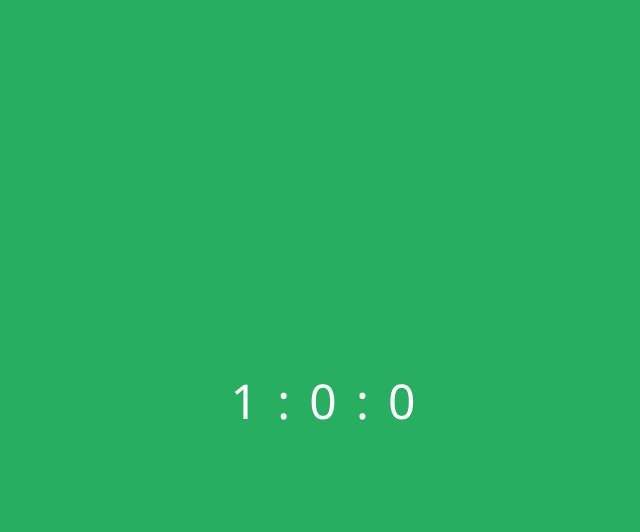
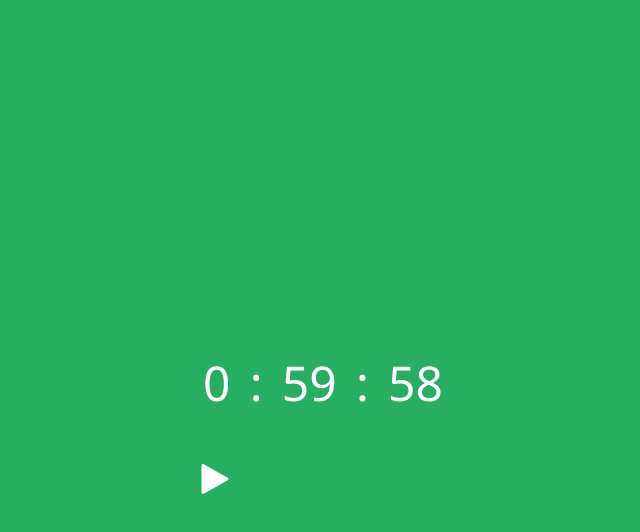
Before and after one commit to nafasebra/countdown, a React app: page / in a window 1280 px wide. Both pictures are taken after a click on the button "Go to time". Shown: the top 532 px of the page, without its empty margins (317-957 px from the left). Built offline with nearby package versions, Linux system fonts and the light colour scheme.

Commit message:
add play button

```diff
--- a/src/component/Timer.js
+++ b/src/component/Timer.js
@@ -6,7 +6,34 @@ import './timer.css'
 
 function Timer() {
 
-    const { time } = useContext(TimerContext);
+    const [playStatus, setPlayStatus] = useState(true);
+    const { time, setTime } = useContext(TimerContext);
+
+    function timeOut() {
+        if(time.second > 0){
+            setTime({
+                ...time,
+                second: time.second - 1
+            })
+        } else if(time.second === 0 && time.minute > 0) {
+            setTime({
+                ...time,
+                minute: time.minute - 1,
+                second: 59
+            })
+        } else if(time.second === 0 && time.minute === 0 && time.hours > 0){
+            setTime({
+                hours: time.hours - 1,
+                minute: 59,
+                second: 59
+            })
+        } else {
+            alert('Time out!');
+        }
+    }
+
+
+    playStatus ? setTimeout(timeOut, 1000) : clearTimeout(timeOut);
 
     return (
         <div className="timer-container">
@@ -17,6 +44,30 @@ function Timer() {
                 <p>:</p>
                 <p className="second">{time.second}</p>
             </div>
+
+            <div className="time-control">
+                <button
+                    className="play__button"
+                    onClick={() => setPlayStatus(!playStatus)}
+                >
+                    {
+                        playStatus ?
+                            <svg xmlns="http://www.w3.org/2000/svg" xmlnsXlink="http://www.w3.org/1999/xlink" version="1.1" id="Capa_1" x="0px" y="0px" viewBox="0 0 320.001 320.001" style={{enableBackground: 'new 0 0 320.001 320.001'}} xmlSpace="preserve">
+                                <path d="M295.84,146.049l-256-144c-4.96-2.784-11.008-2.72-15.904,0.128C19.008,5.057,16,10.305,16,16.001v288  c0,5.696,3.008,10.944,7.936,13.824c2.496,1.44,5.28,2.176,8.064,2.176c2.688,0,5.408-0.672,7.84-2.048l256-144  c5.024-2.848,8.16-8.16,8.16-13.952S300.864,148.897,295.84,146.049z" fill="#ffffff" />
+                            </svg>
+                        :
+                        <svg xmlns="http://www.w3.org/2000/svg" xmlnsXlink="http://www.w3.org/1999/xlink" version="1.1" id="Capa_1" x="0px" y="0px" width="45.975px" height="45.975px" viewBox="0 0 45.975 45.975" style={{enableBackground: 'new 0 0 45.975 45.975'}} xmlSpace="preserve" fill="#ffffff">
+                            <g>
+                                <g>
+                                    <path d="M13.987,0c-2.762,0-5,2.239-5,5v35.975c0,2.763,2.238,5,5,5s5-2.238,5-5V5C18.987,2.238,16.75,0,13.987,0z" />
+                                    <path d="M31.987,0c-2.762,0-5,2.239-5,5v35.975c0,2.762,2.238,5,5,5s5-2.238,5-5V5C36.987,2.239,34.749,0,31.987,0z" />
+                                </g>
+                            </g>
+                        </svg>
+                    }
+
+                </button>
+            </div>
         </div>
     )
 }
--- a/src/component/timer.css
+++ b/src/component/timer.css
@@ -7,3 +7,13 @@
 .timer p{
     padding: 0 0.2em;
 }
+
+.play__button{
+    background-color: transparent;
+    border: none;
+}
+.play__button svg{
+    width: 30px;
+    color: #ffffff !important;
+
+}
```
Also changed, not shown: 1 other file (tests, documents, lock files or other folders).
